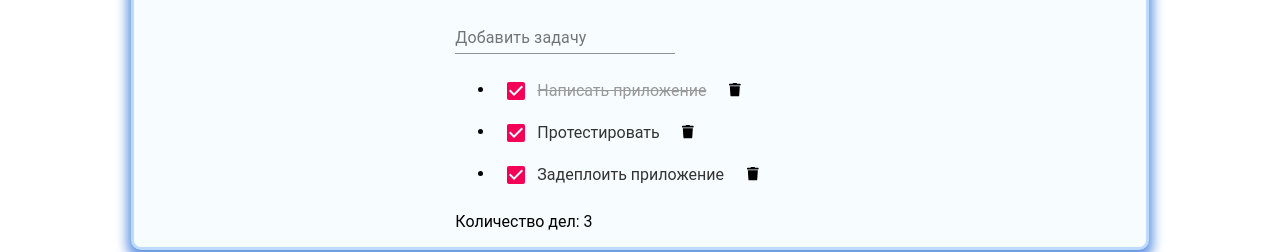
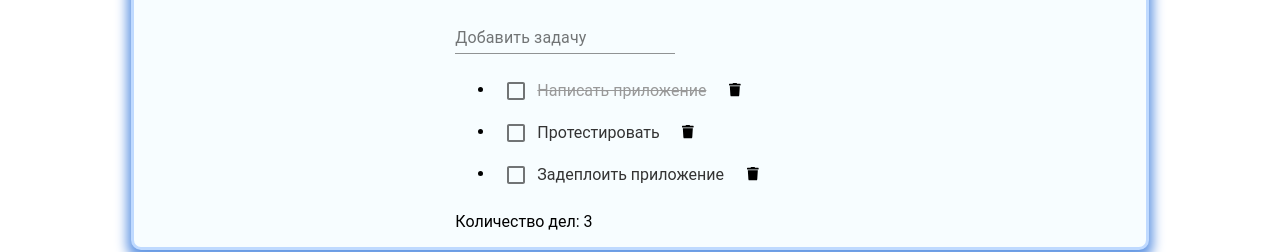
Before and after one commit to WebHeroSchool/Jem_todo, a React (Create React App) app: page / in a window 1280 px wide. Shown: the part 121-373 px from the top of the page. Built offline with nearby package versions, Linux system fonts and the light colour scheme.

Commit message:
onClickDone обработчик событий

```diff
--- a/src/components/App/App.js
+++ b/src/components/App/App.js
@@ -21,13 +21,23 @@ class App extends React.Component {
     ],
   }
 
+  constructor(props) {
+    super(props);
+    this.onClickDone = this.onClickDone.bind(this)
+  }
+
+  onClickDone(isDone) {
+    console.log(isDone)
+}
+
+
   render() {
     return(
       <div className={styles.container}>
         <div className={styles.wrapper}>
           <h1 className={styles.title}>Дела на сегодня:</h1>
           <InputItem />
-          <ItemList toDoTasks={this.state.toDoTasks}/>
+          <ItemList toDoTasks={this.state.toDoTasks} onClickIsDone={this.onClickDone} />
           <Footer count={this.state.toDoTasks.length} />
         </div>
 
--- a/src/components/Item/Checkbox/index.js
+++ b/src/components/Item/Checkbox/index.js
@@ -1,11 +1,12 @@
 import React from "react";
 import Checkbox from '@material-ui/core/Checkbox';
 
-export default function Checkboxes() {
+export default function Checkboxes(isDone, onClickIsDone) {
+  debugger;
   return (
     <div>
       <Checkbox
-        defaultChecked
+        onClick={() => onClickIsDone(isDone)}
         color="secondary"
         inputProps={{ 'aria-label': 'secondary checkbox' }}
       />
--- a/src/components/Item/index.js
+++ b/src/components/Item/index.js
@@ -4,11 +4,16 @@ import classnames from "classnames";
 import Checkboxes from "./Checkbox";
 import DeleteItem from "./DeleteItem";
 
-const Item = ({itemToDo, isDone}) => (<span className={
-    classnames({
-        [styles.item]: true,
-        [styles.done]: isDone
-    })
-}><Checkboxes />{itemToDo} <DeleteItem /></span>)
+const Item = ({itemToDo, isDone, onClickIsDone}) => {
+    return(
+      <span className={
+          classnames({
+              [styles.item]: true,
+              [styles.done]: isDone
+          })
+
+      } onClick={onClickIsDone}><Checkboxes isDone={isDone} onClickIsDone={onClickIsDone}/>{itemToDo} <DeleteItem /></span>
+    )
+}
 
 export default Item
--- a/src/components/ItemList/index.js
+++ b/src/components/ItemList/index.js
@@ -4,9 +4,12 @@ import Item from "../Item"
 
 
 
-const ItemList = ({toDoTasks}) => (<ul>
-    {toDoTasks.map(task => (<li key={task.value}><Item itemToDo={task.value} isDone={task.isDone} /></li>))}
-</ul>)
-
+const ItemList = ({toDoTasks, onClickIsDone}) => {
+  return (
+    <ul>
+      {toDoTasks.map(task => (<li key={task.value}><Item itemToDo={task.value} isDone={task.isDone} onClickIsDone={onClickIsDone} /></li>))}
+    </ul>
+  )
+}
 
 export default ItemList
```
